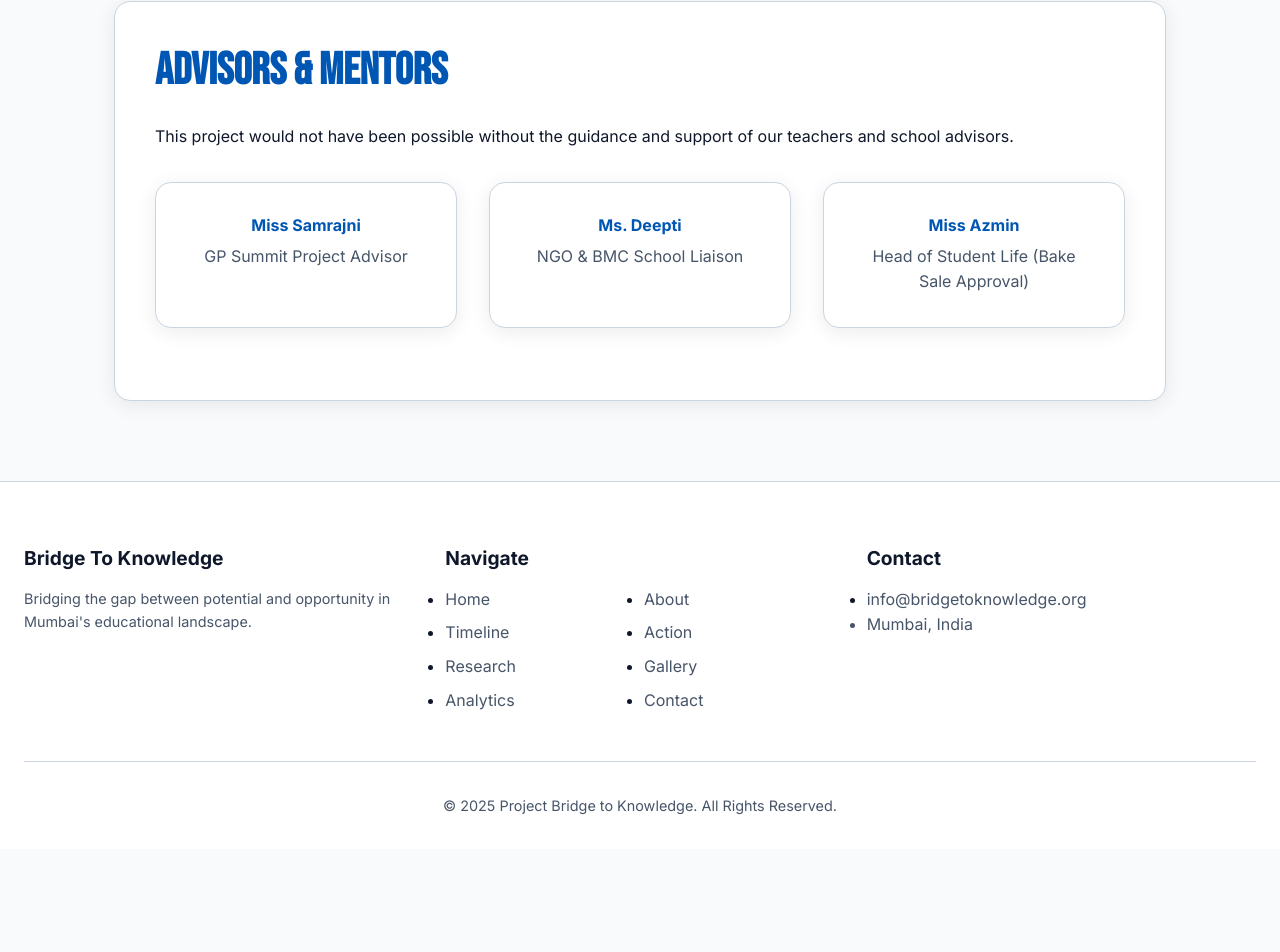
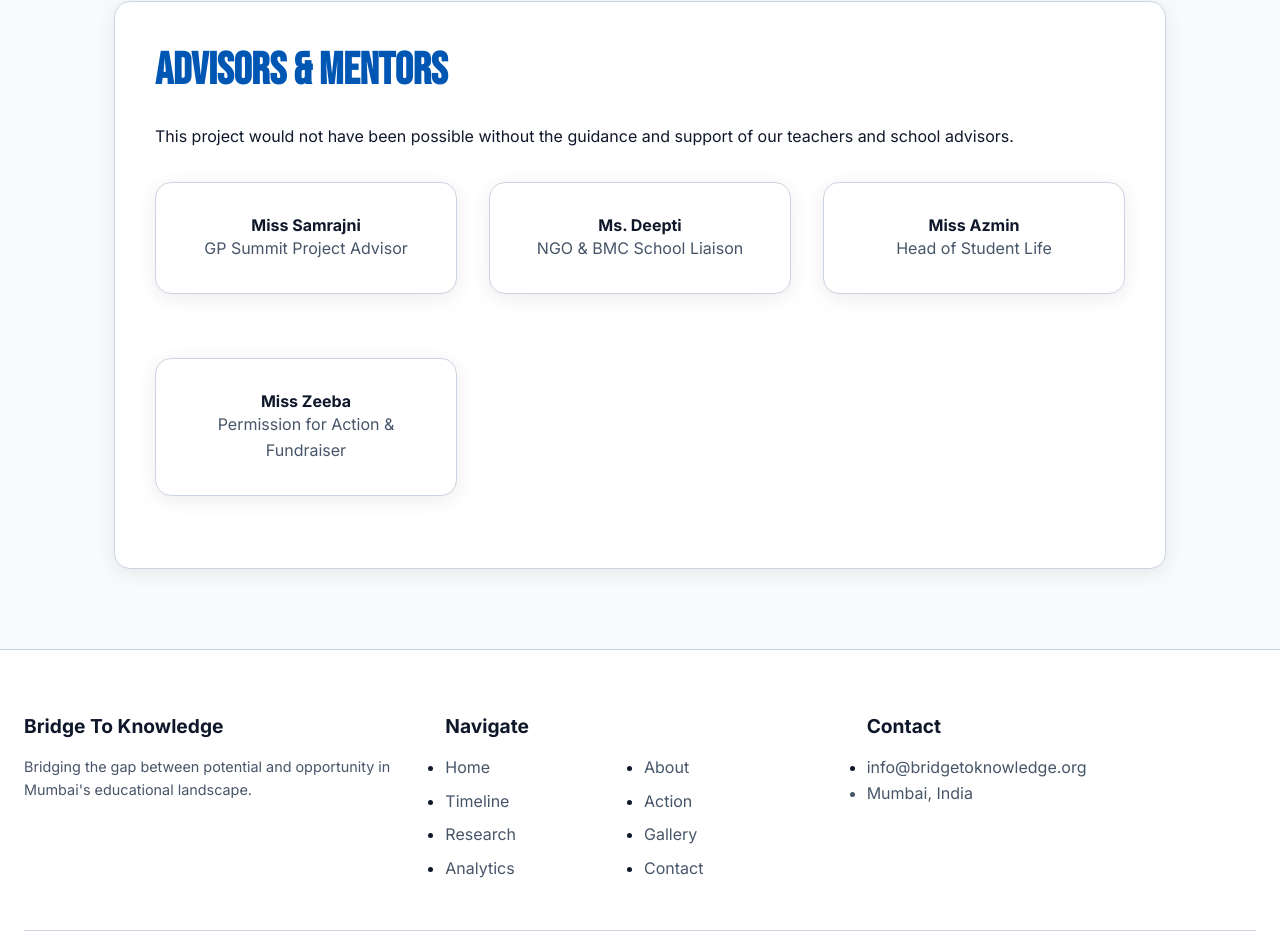
Before and after one commit to Ali-bis/BridgeToKnowledgetest, a React (Vite) app: page /contact in a window 1280 px wide. Shown: the part 997-1949 px from the top of the page. Before the commit the page ends 1846 px from the top, so only its background shows below. Built offline with nearby package versions, Linux system fonts and the light colour scheme.

Commit message:
Update Contact.jsx

```diff
--- a/src/pages/Contact.jsx
+++ b/src/pages/Contact.jsx
@@ -1,11 +1,6 @@
 import React from 'react';
-// Import data directly to prevent "undefined" errors
-import adminData from '../admin.json';
 
 const Contact = () => {
-  // Use local variable for easier reading
-  const data = adminData;
-
   return (
     <div className="container">
       <div className="hero-banner">
@@ -21,7 +16,7 @@ const Contact = () => {
             <h3>Follow Our Journey</h3>
             <p>We are documenting our process and sharing facts on Instagram.</p>
             <a
-              href={data.socialMedia.instagram}
+              href="https://www.instagram.com/bridge_to_knowledge_/"
               className="btn btn-secondary"
               target="_blank"
               rel="noopener noreferrer"
@@ -59,13 +54,30 @@ const Contact = () => {
           This project would not have been possible without the guidance and support of our teachers and school advisors.
         </p>
 
-        <div className="team-grid-4col" style={{ gridTemplateColumns: 'repeat(3, 1fr)' }}>
-          {data.advisors.map((advisor, index) => (
-            <div key={index} className="team-member">
-              <h4 style={{ color: 'var(--primary)', marginBottom: '0.5rem' }}>{advisor.name}</h4>
-              <p style={{ color: 'var(--text-muted)' }}>{advisor.role}</p>
-            </div>
-          ))}
+        {/* CHANGED TO 2 COLUMNS FOR BALANCED 2x2 GRID */}
+        <div className="team-grid-4col" style={{ gridTemplateColumns: 'repeat(auto-fit, minmax(300px, 1fr))' }}>
+
+          <div className="team-member">
+            <h4>Miss Samrajni</h4>
+            <p style={{ color: 'var(--text-muted)' }}>GP Summit Project Advisor</p>
+          </div>
+
+          <div className="team-member">
+            <h4>Ms. Deepti</h4>
+            <p style={{ color: 'var(--text-muted)' }}>NGO & BMC School Liaison</p>
+          </div>
+
+          <div className="team-member">
+            <h4>Miss Azmin</h4>
+            <p style={{ color: 'var(--text-muted)' }}>Head of Student Life</p>
+          </div>
+
+          {/* NEW ADDITION */}
+          <div className="team-member">
+            <h4>Miss Zeeba</h4>
+            <p style={{ color: 'var(--text-muted)' }}>Permission for Action & Fundraiser</p>
+          </div>
+
         </div>
       </div>
 
```
